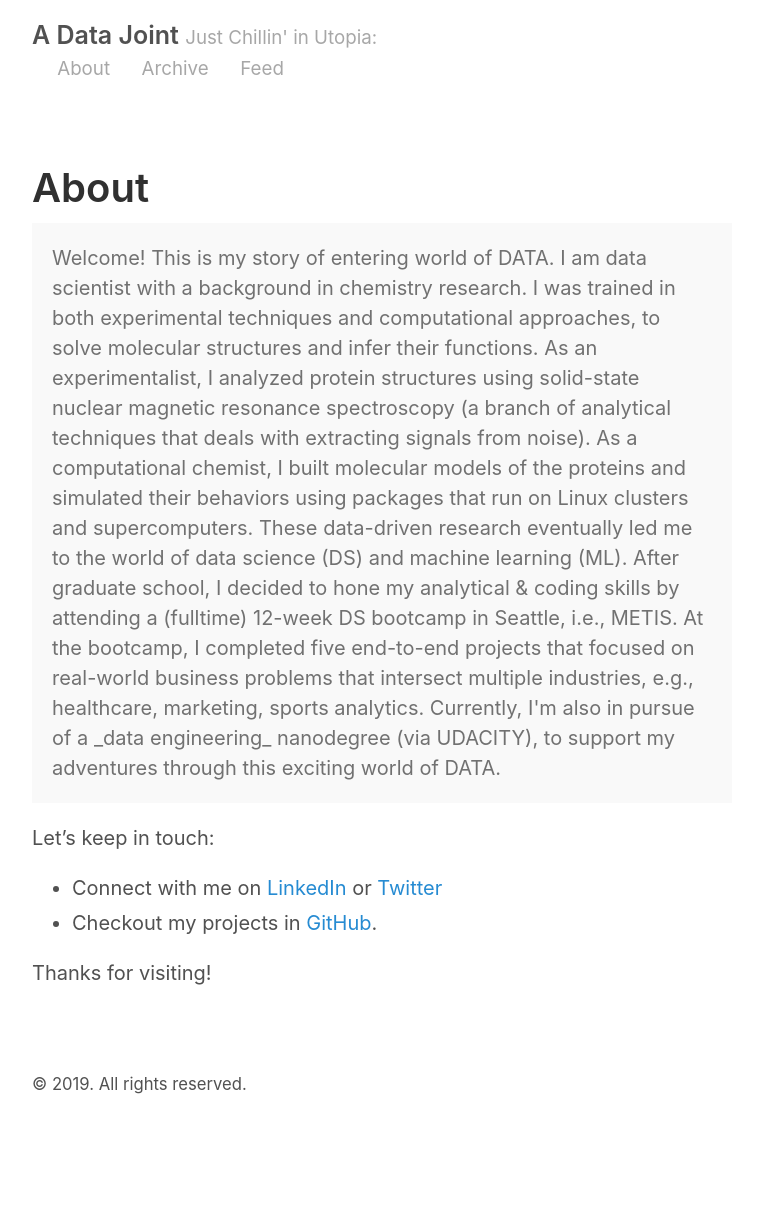
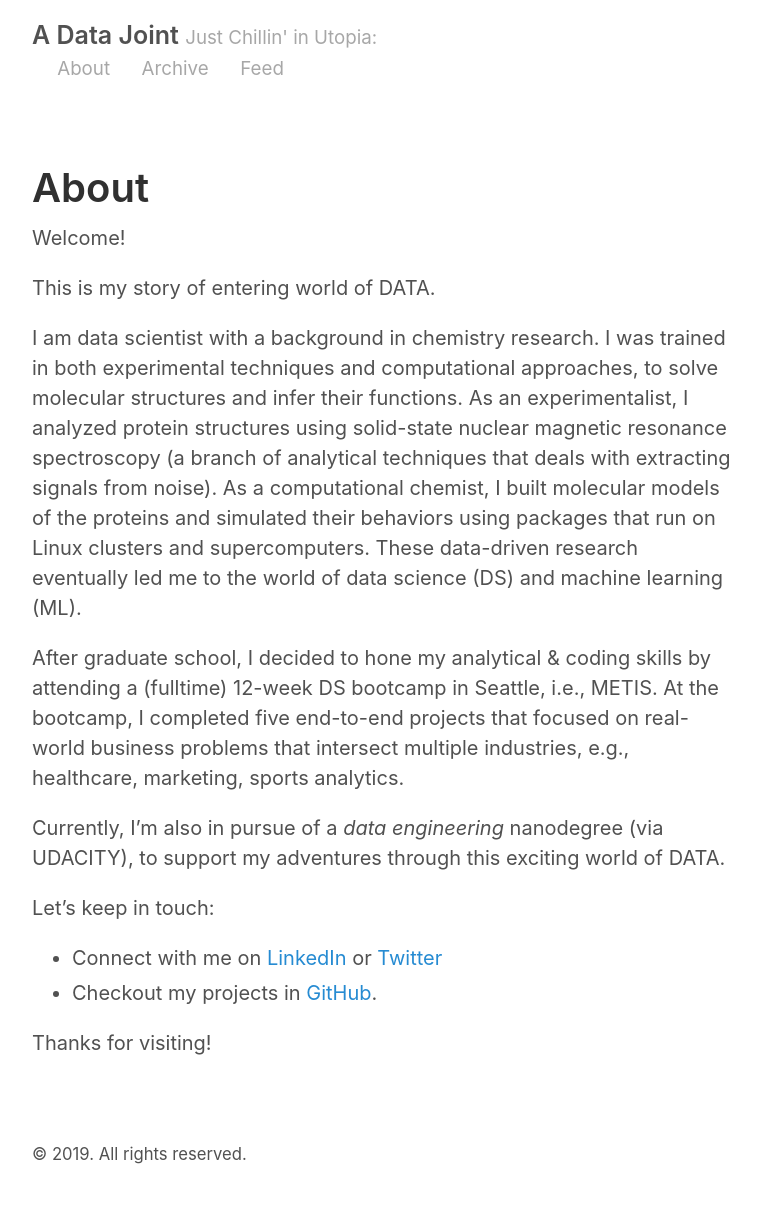
Before and after one commit to jhonsen/dj.github.io, a Jekyll site: the page built from about.md, in a window 1280 px wide. Shown: the whole page, without its empty margins (258-1018 px from the left). Built offline with Jekyll 4.4.1, drawn with Linux system fonts in a browser that asks for light colours; before the commit the page ends 1138 px from its top, so only the background shows below that.

Commit message:
fixed about me page2

```diff
--- a/about.md
+++ b/about.md
@@ -3,19 +3,18 @@ layout: page
 title: About
 ---
 
-<p class="message">
-  Welcome!
+<!-- <p class="message"> -->
+Welcome!
 
-  This is my story of entering world of DATA.
+This is my story of entering world of DATA.
 
-  I am data scientist with a background in chemistry research. I was trained in both experimental techniques and computational approaches, to solve molecular structures and infer their functions. As an experimentalist, I analyzed protein structures using solid-state nuclear magnetic resonance spectroscopy (a branch of analytical techniques that deals with extracting signals from noise). As a computational chemist, I built molecular models of the proteins and simulated their behaviors using packages that run on Linux clusters and supercomputers.
-  These data-driven research eventually led me to the world of data science (DS) and machine learning (ML).
+I am data scientist with a background in chemistry research. I was trained in both experimental techniques and computational approaches, to solve molecular structures and infer their functions. As an experimentalist, I analyzed protein structures using solid-state nuclear magnetic resonance spectroscopy (a branch of analytical techniques that deals with extracting signals from noise). As a computational chemist, I built molecular models of the proteins and simulated their behaviors using packages that run on Linux clusters and supercomputers. These data-driven research eventually led me to the world of data science (DS) and machine learning (ML).
 
-  After graduate school, I decided to hone my analytical & coding skills by attending a (fulltime) 12-week DS bootcamp in Seattle, i.e., METIS. At the bootcamp, I completed five end-to-end projects that focused on real-world business problems that intersect multiple industries, e.g., healthcare, marketing, sports analytics.
+After graduate school, I decided to hone my analytical & coding skills by attending a (fulltime) 12-week DS bootcamp in Seattle, i.e., METIS. At the bootcamp, I completed five end-to-end projects that focused on real-world business problems that intersect multiple industries, e.g., healthcare, marketing, sports analytics.
 
-  Currently, I'm also in pursue of a _data engineering_ nanodegree (via UDACITY), to support my adventures through this exciting world of DATA.
+Currently, I'm also in pursue of a _data engineering_ nanodegree (via UDACITY), to support my adventures through this exciting world of DATA.
 
-</p>
+<!-- </p> -->
 
 
 Let's keep in touch:
```
